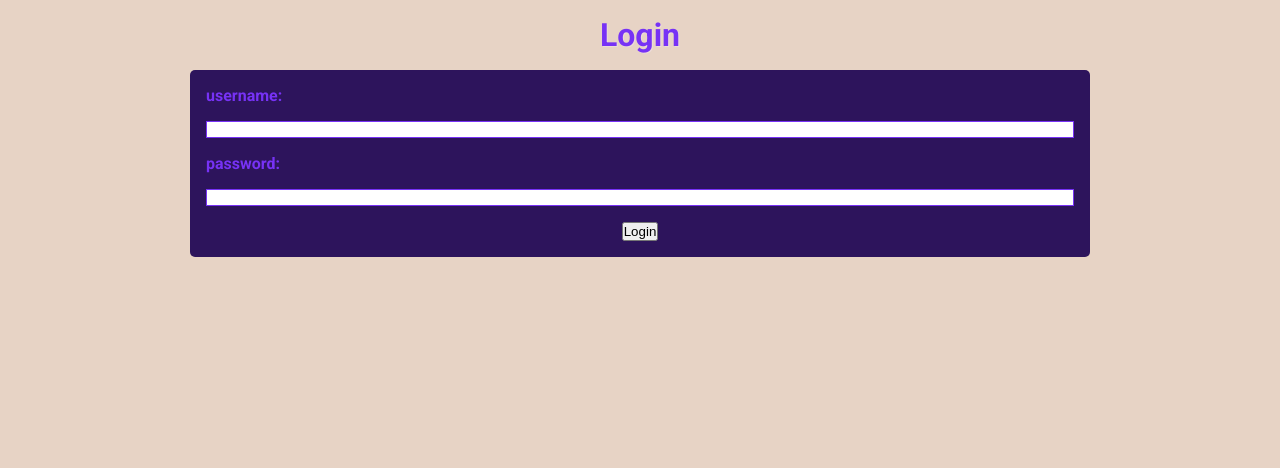
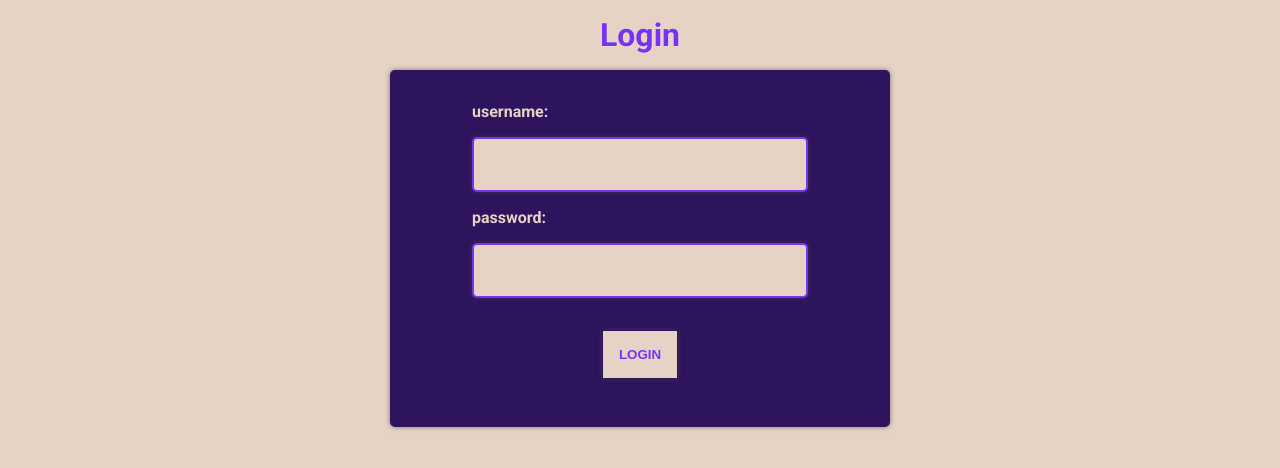
Before and after one commit to whoadood/cart, a React (Create React App) app in the folder client/: page /login in a window 1280 px wide. Shown: the part 160-628 px from the top of the page. Built offline with nearby package versions, Linux system fonts and the light colour scheme; no server answers.

Commit message:
login styles

```diff
--- a/client/src/styles/login.css
+++ b/client/src/styles/login.css
@@ -1,9 +1,11 @@
 .login-form {
   background: #2d145c;
-  padding: 1rem;
+  padding: 2rem 1rem;
   border-radius: 5px;
-  max-width: 900px;
+  max-width: 500px;
   margin: 0 auto;
+  -webkit-box-shadow: 0 0 5px 0 rgba(69, 69, 69, 0.671);
+          box-shadow: 0 0 5px 0 rgba(69, 69, 69, 0.671);
   display: -webkit-box;
   display: -ms-flexbox;
   display: flex;
@@ -14,29 +16,68 @@
   -webkit-box-pack: center;
       -ms-flex-pack: center;
           justify-content: center;
+  -webkit-box-align: center;
+      -ms-flex-align: center;
+          align-items: center;
 }
 
 .login-form label {
-  color: #7732f5;
-  display: -webkit-box;
-  display: -ms-flexbox;
-  display: flex;
-  -webkit-box-orient: vertical;
-  -webkit-box-direction: normal;
-      -ms-flex-direction: column;
-          flex-direction: column;
+  color: #e7d3c5;
   margin-bottom: 1rem;
 }
 
 .login-form label span {
+  display: block;
   margin-bottom: 1rem;
 }
 
 .login-form label input {
-  border: 1px solid #7732f5;
+  all: unset;
+  cursor: text;
+  border: 2px solid #7732f5;
+  color: #7732f5;
+  padding: 1rem;
+  min-width: 300px;
+  background-color: #e7d3c5;
+  border-radius: 5px;
+  -webkit-box-shadow: 0 0 5px 0 rgba(69, 69, 69, 0.671);
+          box-shadow: 0 0 5px 0 rgba(69, 69, 69, 0.671);
+  -webkit-transition: -webkit-transform 0.5s ease-in-out;
+  transition: -webkit-transform 0.5s ease-in-out;
+  transition: transform 0.5s ease-in-out;
+  transition: transform 0.5s ease-in-out, -webkit-transform 0.5s ease-in-out;
+}
+
+.login-form label input:focus {
+  border-color: white;
+  -webkit-transform: scale(1.05);
+          transform: scale(1.05);
 }
 
 .login-form button {
-  margin: 0 auto;
+  text-transform: uppercase;
+  font-weight: bold;
+  cursor: pointer;
+  color: #7732f5;
+  background: #e7d3c5;
+  border: 1px solid #2d145c;
+  -webkit-box-shadow: 0 0 5px 0 rgba(69, 69, 69, 0.671);
+          box-shadow: 0 0 5px 0 rgba(69, 69, 69, 0.671);
+  padding: 1rem;
+  margin: 1rem auto;
+  -webkit-transition: background-color 0.25s ease-in-out;
+  transition: background-color 0.25s ease-in-out;
+}
+
+.login-form button:hover {
+  background: #7732f5;
+  -webkit-transform: scale(1.05);
+          transform: scale(1.05);
+  color: #e7d3c5;
+}
+
+.login-form button:active {
+  -webkit-transform: scale(1);
+          transform: scale(1);
 }
 /*# sourceMappingURL=login.css.map */
--- a/client/src/styles/login.scss
+++ b/client/src/styles/login.scss
@@ -2,26 +2,57 @@
 
 .login-form {
   background: $accent;
-  padding: 1rem;
+  padding: 2rem 1rem;
   border-radius: 5px;
-  max-width: 900px;
+  max-width: 500px;
   margin: 0 auto;
+  box-shadow: $shadow;
   display: flex;
   flex-direction: column;
   justify-content: center;
+  align-items: center;
   label {
-    color: $main;
-    display: flex;
-    flex-direction: column;
+    color: $main-font;
     margin-bottom: 1rem;
     span {
+      display: block;
       margin-bottom: 1rem;
     }
     input {
-      border: 1px solid $main;
+      all: unset;
+      cursor: text;
+      border: 2px solid $main;
+      color: $main;
+      padding: 1rem;
+      min-width: 300px;
+      background-color: $main-font;
+      border-radius: 5px;
+      box-shadow: $shadow;
+      transition: transform 0.5s ease-in-out;
+    }
+    input:focus {
+      border-color: hsl(0, 0%, 100%);
+      transform: scale(1.05);
     }
   }
   button {
-    margin: 0 auto;
+    text-transform: uppercase;
+    font-weight: bold;
+    cursor: pointer;
+    color: $main;
+    background: $main-font;
+    border: 1px solid $accent;
+    box-shadow: $shadow;
+    padding: 1rem;
+    margin: 1rem auto;
+    transition: background-color 0.25s ease-in-out;
+  }
+  button:hover {
+    background: $main;
+    transform: scale(1.05);
+    color: $main-font;
+  }
+  button:active {
+    transform: scale(1);
   }
 }
```
Also changed, not shown: 1 other file (tests, documents, lock files or other folders).
